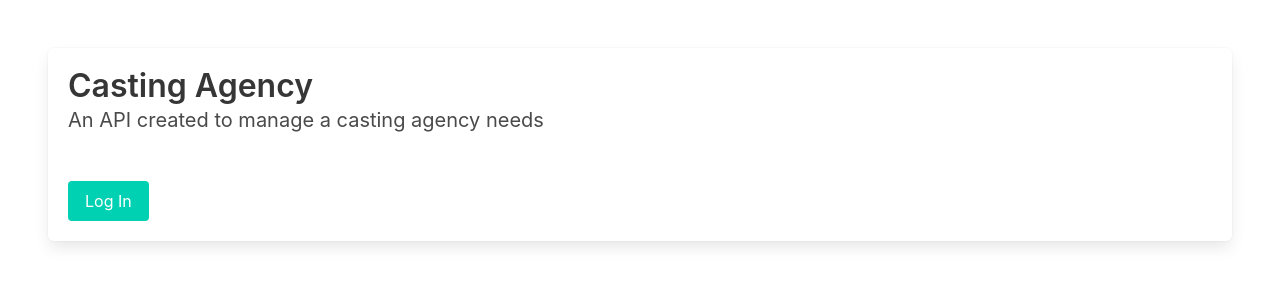
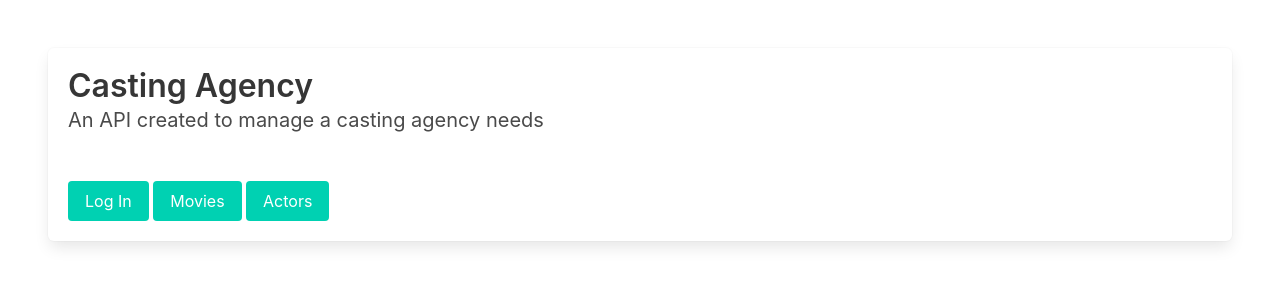
Before and after one commit to law-pal/casting-API, a Flask app: page / in a window 1280 px wide. Shown: the top 300 px of the page. Run offline with Flask 2, Linux system fonts and the light colour scheme; some libraries are stand-ins or nearby versions.

Commit message:
added buttons

```diff
--- a/templates/home.html
+++ b/templates/home.html
@@ -24,6 +24,8 @@
         </p>
         <br />
         <a class="button is-primary" href="/login">Log In</a>
+        <a class="button is-primary" href="/movies">Movies</a>
+        <a class="button is-primary" href="/actors">Actors</a>
       </div>
     </section>
   </body>
```
